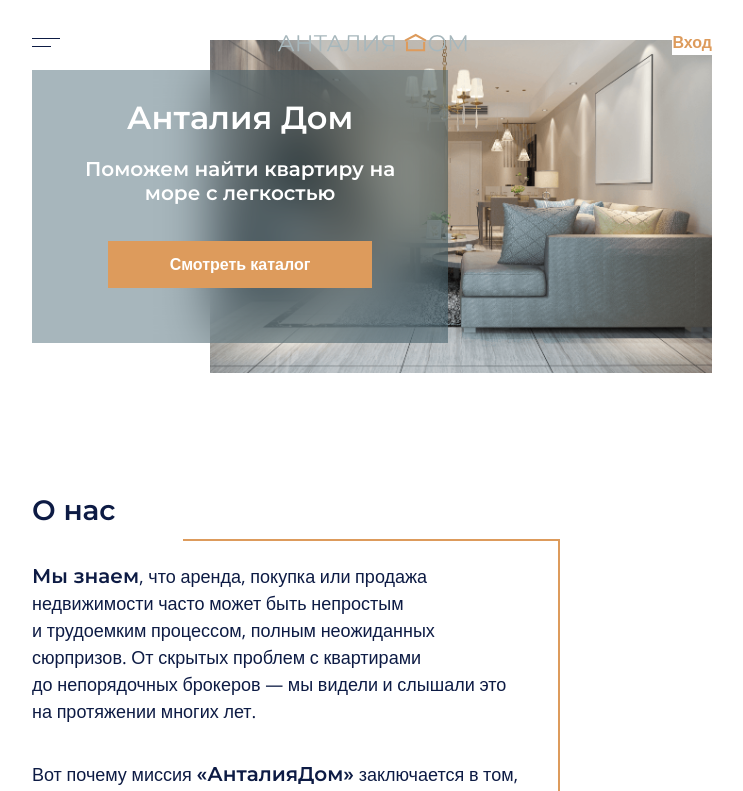
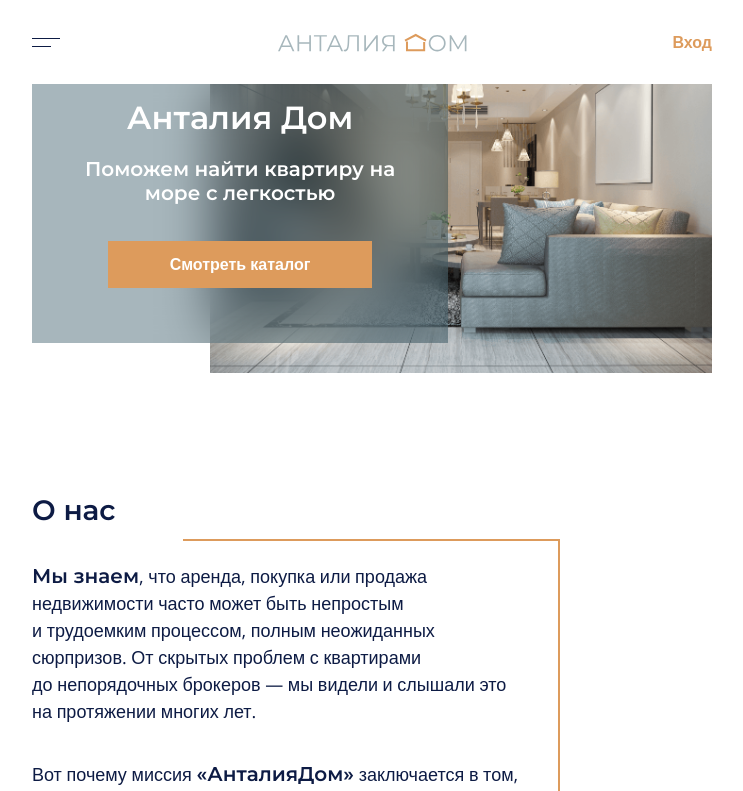
Before and after one commit to antaliadom-team/frontend, a React (Create React App) app: page / in a window 1280 px wide. Shown: the top 791 px of the page, without its empty margins (268-1011 px from the left). Built offline with nearby package versions, Linux system fonts and the light colour scheme.

Commit message:
добавил отступы в хедер и белый фон

```diff
--- a/src/components/header/header.module.css
+++ b/src/components/header/header.module.css
@@ -1,10 +1,11 @@
 .container {
     position: fixed;
     z-index: 2;
-    margin-top: 28px;
+    padding: 28px 0;
     display: flex;
     width: 100%;
     justify-content: center;
+    background-color: #ffffff;
 }
 
 .header {
```
